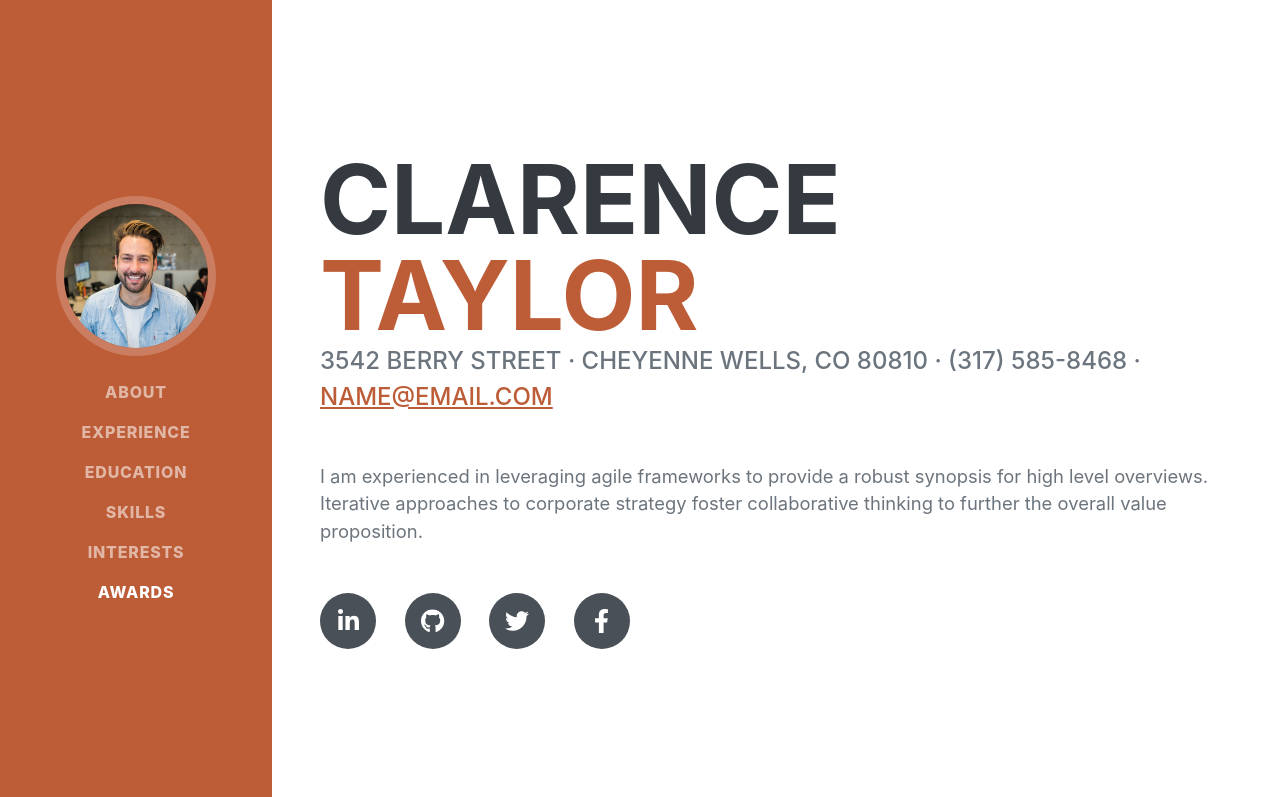
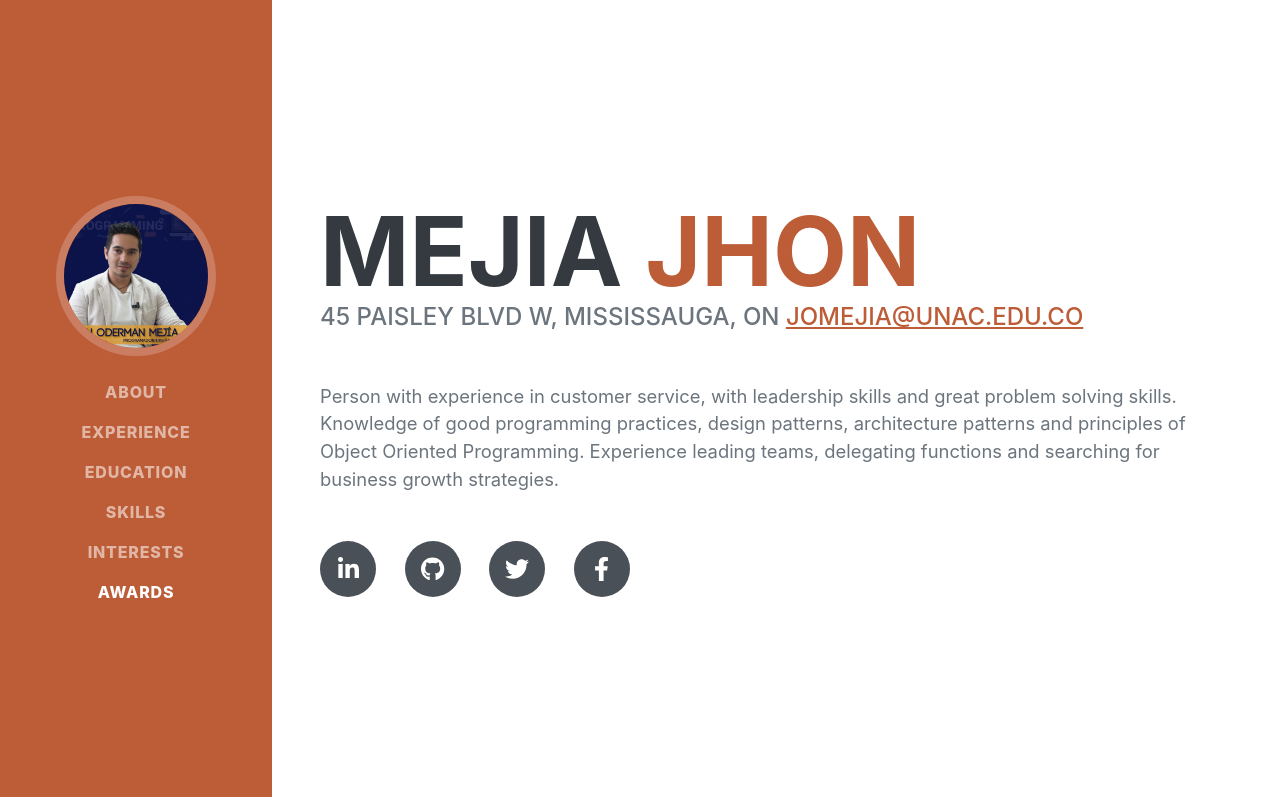
Before and after one commit to oderman/myresume, a plain HTML site: page index.html in a window 1280 px wide. Shown: the top 797 px of the page. Drawn offline with nearby package versions, Linux system fonts and the light colour scheme; a web font is replaced by a local one.

Commit message:
Add personal information and rss

```diff
--- a/index.html
+++ b/index.html
@@ -19,8 +19,8 @@
         <!-- Navigation-->
         <nav class="navbar navbar-expand-lg navbar-dark bg-primary fixed-top" id="sideNav">
             <a class="navbar-brand js-scroll-trigger" href="#page-top">
-                <span class="d-block d-lg-none">Clarence Taylor</span>
-                <span class="d-none d-lg-block"><img class="img-fluid img-profile rounded-circle mx-auto mb-2" src="assets/img/profile.jpg" alt="..." /></span>
+                <span class="d-block d-lg-none">Jhon Mejia</span>
+                <span class="d-none d-lg-block"><img class="img-fluid img-profile rounded-circle mx-auto mb-2" src="assets/img/work picture.png" alt="..." /></span>
             </a>
             <button class="navbar-toggler" type="button" data-bs-toggle="collapse" data-bs-target="#navbarResponsive" aria-controls="navbarResponsive" aria-expanded="false" aria-label="Toggle navigation"><span class="navbar-toggler-icon"></span></button>
             <div class="collapse navbar-collapse" id="navbarResponsive">
@@ -40,19 +40,23 @@
             <section class="resume-section" id="about">
                 <div class="resume-section-content">
                     <h1 class="mb-0">
-                        Clarence
-                        <span class="text-primary">Taylor</span>
+                        Mejia
+                        <span class="text-primary">Jhon</span>
                     </h1>
                     <div class="subheading mb-5">
-                        3542 Berry Street · Cheyenne Wells, CO 80810 · (317) 585-8468 ·
-                        <a href="mailto:name@email.com">name@email.com</a>
+                        45 paisley Blvd W, Mississauga, ON
+                        <a href="mailto:jomejia@unac.edu.co">jomejia@unac.edu.co</a>
                     </div>
-                    <p class="lead mb-5">I am experienced in leveraging agile frameworks to provide a robust synopsis for high level overviews. Iterative approaches to corporate strategy foster collaborative thinking to further the overall value proposition.</p>
+                    <p class="lead mb-5">
+                        Person with experience in customer service, with leadership skills and great problem solving
+                        skills. Knowledge of good programming practices, design patterns, architecture patterns and
+                        principles of Object Oriented Programming. Experience leading teams, delegating functions
+                        and searching for business growth strategies.</p>
                     <div class="social-icons">
-                        <a class="social-icon" href="#!"><i class="fab fa-linkedin-in"></i></a>
-                        <a class="social-icon" href="#!"><i class="fab fa-github"></i></a>
-                        <a class="social-icon" href="#!"><i class="fab fa-twitter"></i></a>
-                        <a class="social-icon" href="#!"><i class="fab fa-facebook-f"></i></a>
+                        <a class="social-icon" href="https://www.linkedin.com/in/jhonoderman/"><i class="fab fa-linkedin-in"></i></a>
+                        <a class="social-icon" href="https://github.com/oderman"><i class="fab fa-github"></i></a>
+                        <a class="social-icon" href="https://twitter.com/jhon_oderman"><i class="fab fa-twitter"></i></a>
+                        <a class="social-icon" href="https://www.facebook.com/jhonoderman09/"><i class="fab fa-facebook-f"></i></a>
                     </div>
                 </div>
             </section>
```
Also changed, not shown: assets/img/work picture.png (added).
